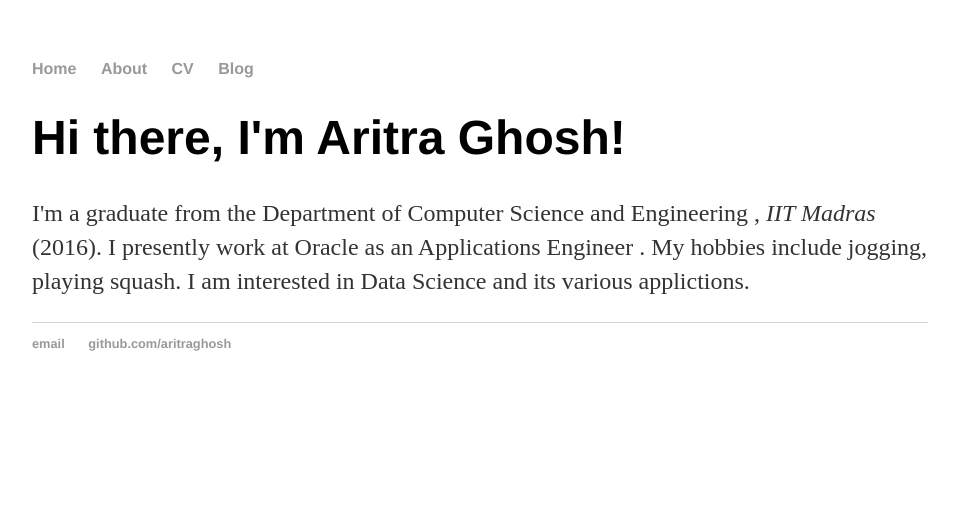
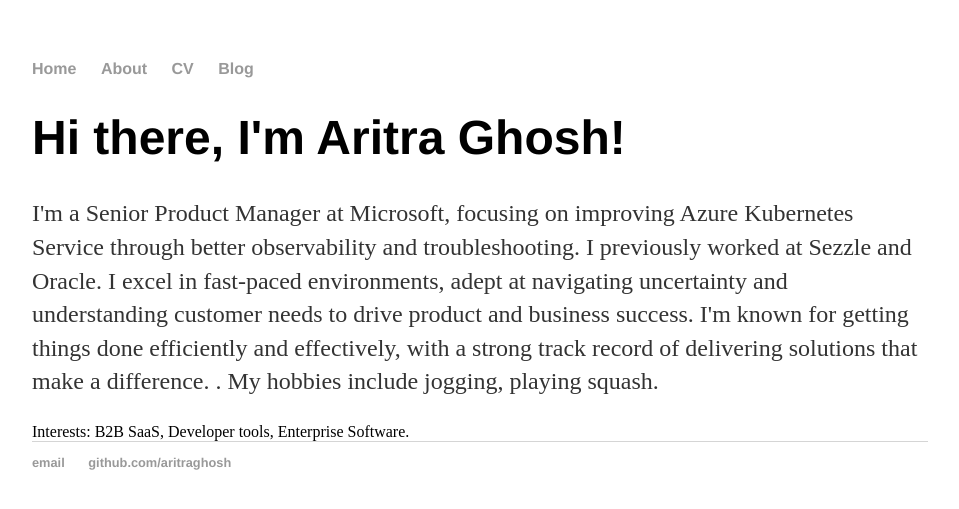
Before and after one commit to aritraghosh/aritraghosh.github.io, a Jekyll site: the page built from about/index.html, in a window 1280 px wide. Shown: the top 509 px of the page, without its empty margins (160-1119 px from the left). Built offline with Jekyll 4.4.1, drawn with Linux system fonts in a browser that asks for light colours.

Commit message:
Update index.html

```diff
--- a/about/index.html
+++ b/about/index.html
@@ -1,9 +1,13 @@
 ---
 layout: default
-title: Aritra Ghosh, Computer Science Student
+title: Aritra Ghosh, Product Manager
 ---
 <div class="blurb">
 	<h1>Hi there, I'm Aritra Ghosh!</h1>
-	<p>I'm a graduate from the Department of Computer Science and Engineering , <em>IIT Madras</em> (2016). I presently work at Oracle as an Applications Engineer
-		.  My hobbies include jogging, playing squash. I am interested in Data Science and its various applictions.  </p>
+	<p>
+		I'm a Senior Product Manager at Microsoft, focusing on improving Azure Kubernetes Service through better observability and troubleshooting. I previously worked at Sezzle and Oracle. I excel in fast-paced environments, adept at navigating uncertainty and understanding customer needs to drive product and business success. I'm known for getting things done efficiently and effectively, with a strong track record of delivering solutions that make a difference.
+		.  My hobbies include jogging, playing squash. </p>
+Interests: B2B SaaS, Developer tools, Enterprise Software.
+
+
 </div><!-- /.blurb -->
```
